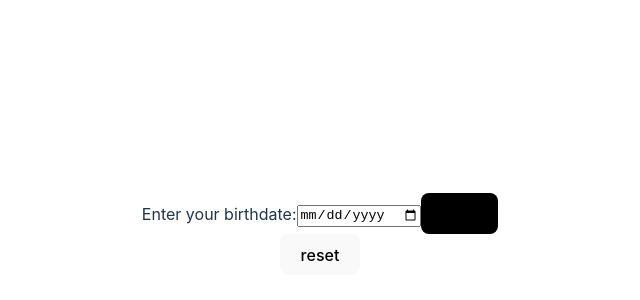
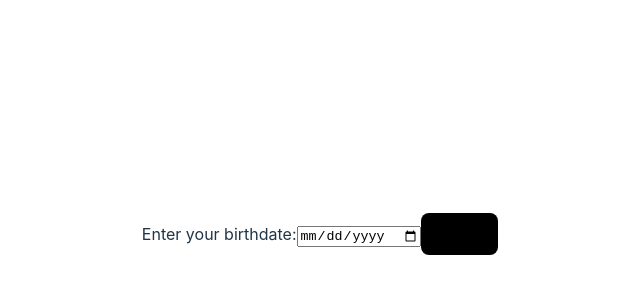
Before and after one commit to CodeLikeObama/mortalityClock, a React (Vite) app in the folder mortalityClock/: page / in a window 1280 px wide. Shown: the part 166-466 px from the top of the page, without its empty margins (320-960 px from the left). Built offline with nearby package versions, Linux system fonts and the light colour scheme.

Commit message:
Move the reset button to AgeDisplay and define props

```diff
--- a/mortalityClock/src/AgeDisplay.jsx
+++ b/mortalityClock/src/AgeDisplay.jsx
@@ -1,6 +1,6 @@
 import React, { useState, useEffect } from "react";
-
-const AgeDisplay = ({ birthDate }) => {
+import './AgeDisplay.css'
+const AgeDisplay = ({ birthDate, onClearStorage }) => {
   const [age, setAge] = useState(calculateAge(birthDate));
 
 
@@ -41,6 +41,7 @@ const AgeDisplay = ({ birthDate }) => {
     <>
       <h1 id="year">{age.diffYears}</h1>
       <h2 id="fractional">{age.fractional}</h2>
+      <button onClick={onClearStorage}>reset</button>
     </>
 
   )
--- a/mortalityClock/src/App.jsx
+++ b/mortalityClock/src/App.jsx
@@ -22,8 +22,8 @@ function App() {
     <>
       {date === null
       ? <DateInput onDateChange={handleDateChange} />
-      : <AgeDisplay birthDate={date} />}
-      <button onClick={clearStorage}>reset</button>
+      : <AgeDisplay birthDate={date} onClearStorage={clearStorage}/>}
+
     </>
   )
 }
```
